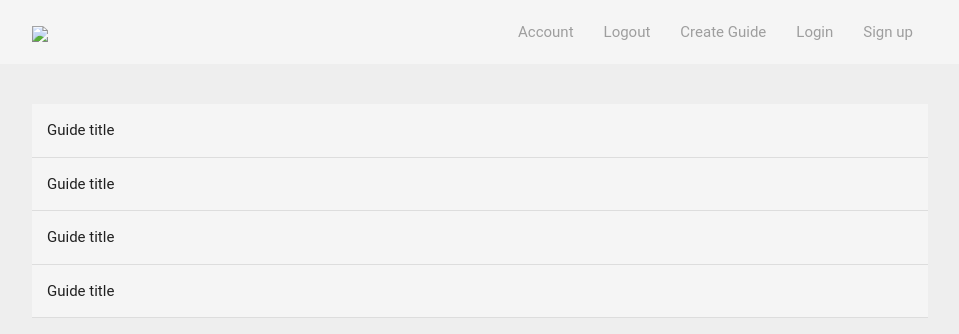
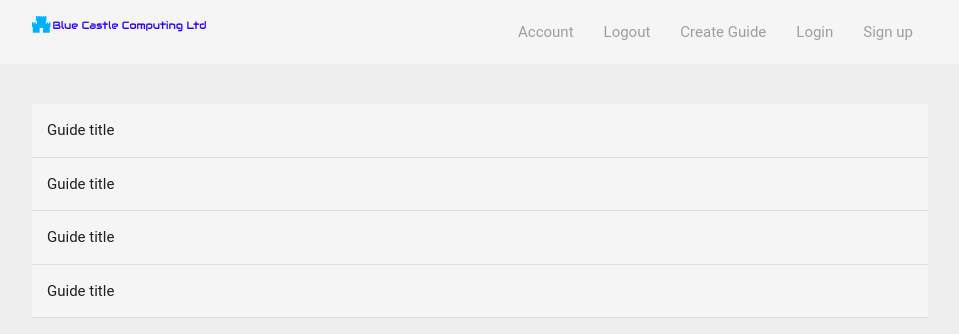
Before and after one commit to blue-castle-computing/storeflix, a plain HTML site: page public/index.html in a window 1280 px wide. Shown: the whole page, without its empty margins (160-1119 px from the left). Drawn offline with nearby package versions, Linux system fonts and the light colour scheme; some packages are replaced by stand-ins of ours; no server answers.

```diff
--- a/public/index.html
+++ b/public/index.html
@@ -45,7 +45,7 @@
   <nav class="z-depth-0 grey lighten-4">
     <div class="nav-wrapper container">
       <a href="#" class="brand-logo">
-        <img src="img/logo.svg" style="width: 180px; margin-top: 10px;">
+        <img src="../img/logo.png" style="width: 180px; margin-top: 10px;">
       </a>
       <ul id="nav-mobile" class="right hide-on-med-and-down">
         <li class="logged-in">
--- a/scripts/auth.js
+++ b/scripts/auth.js
@@ -3,7 +3,7 @@
 signupForm.addEventListener('submit', (e) => {
   e.preventDefault();
 
-  // get user info
+  // get user information
   const email = signupForm['signup-email'].value;
   const password = signupForm['signup-password'].value;
 
```
Also changed, not shown: img/logo.png (added).
